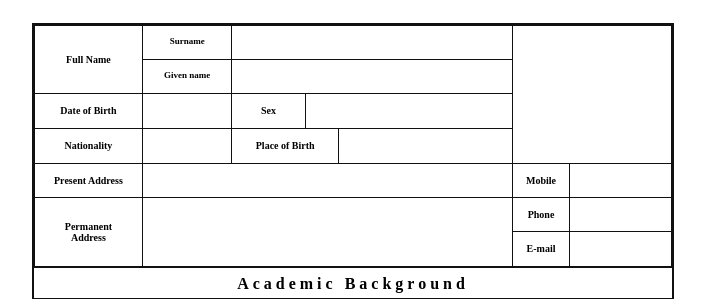
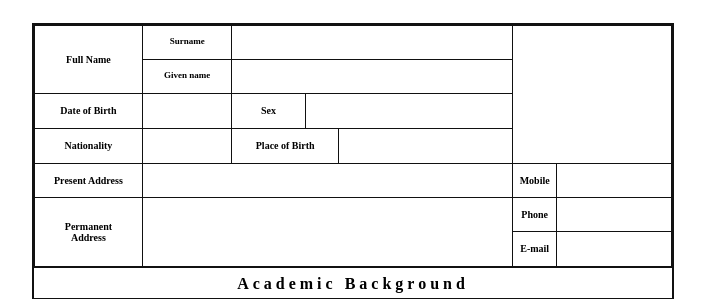
Before and after one commit to rak1b/agency-backend, a Django app: template templates/university_templates/hanseo.html in a window 1280 px wide. Shown: the top 299 px of the page, without its empty margins (287-992 px from the left). Run offline with Django 3.2, Linux system fonts and the light colour scheme; the template is opened without the code that fills it, so the values that code supplies are empty; parts of the project's set-up code (start-up, migrations or seed data) failed here and were passed over; some libraries are stand-ins or nearby versions.

Commit message:
changes for dev - 2026-05-10_01-36

```diff
--- a/templates/university_templates/hanseo.html
+++ b/templates/university_templates/hanseo.html
@@ -706,8 +706,8 @@
           <col style="width:17%;">
           <col style="width:14%;">
           <col style="width:44%;">
-          <col style="width:9%;">
-          <col style="width:16%;">
+          <col style="width:7%;">
+          <col style="width:18%;">
         </colgroup>
 
         <tr>
```
